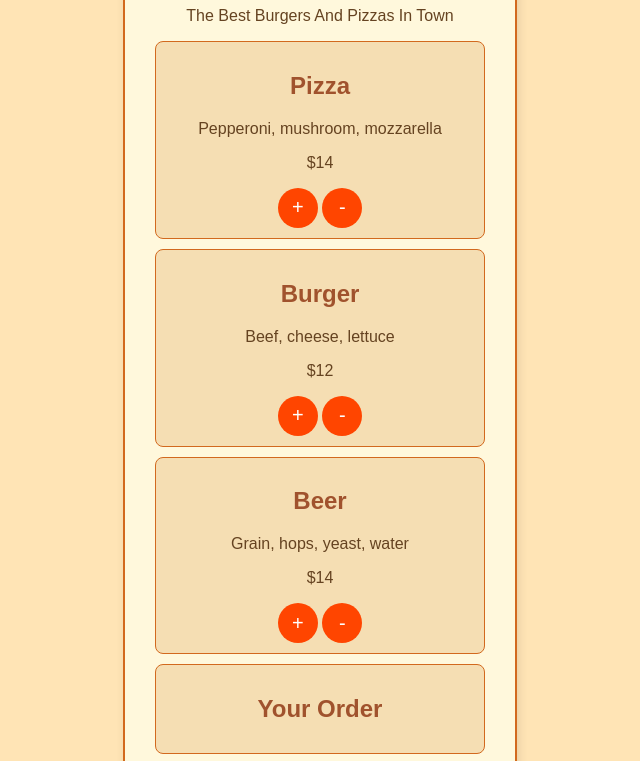
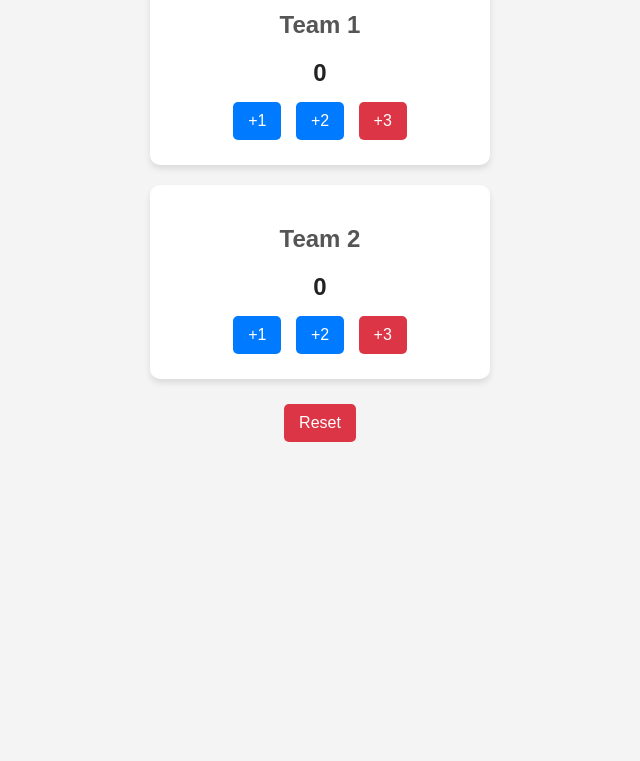
Before and after one commit to shlok222/Shlok_Cafe, a plain HTML site: page index.html in a window 1280 px wide. Shown: the part 115-876 px from the top of the page, without its empty margins (320-960 px from the left). After the commit the page ends 800 px from the top, so only its background shows below. Drawn offline with Linux system fonts and the light colour scheme.

Commit message:
Add files via upload

```diff
--- a/index.css
+++ b/index.css
@@ -1,78 +1,58 @@
 body {
     font-family: Arial, sans-serif;
-    background-color: #ffe4b5; /* Warm cafe-style background */
     text-align: center;
-    margin: 0;
-    padding: 0;
-}
-
-.container {
-    background-color: #fff8dc; /* Soft cream background for menu items */
-    margin: 20px auto;
+    background-color: #f4f4f4;
     padding: 20px;
-    width: 350px;
-    border: 2px solid #d2691e; /* Warm brown border */
-    border-radius: 10px;
-    box-shadow: 2px 2px 10px rgba(0, 0, 0, 0.1);
 }
 
 h1 {
-    color: #8b4513; /* Deep brown color for cafe name */
+    color: #333;
 }
 
 h2 {
-    color: #a0522d; /* Rich brown for headings */
+    color: #555;
+}
+
+div {
+    background: white;
+    border-radius: 10px;
+    padding: 20px;
+    margin: 20px auto;
+    width: 300px;
+    box-shadow: 0px 4px 6px rgba(0, 0, 0, 0.1);
 }
 
 p {
-    color: #654321; /* Dark brown for descriptions */
+    font-size: 24px;
+    font-weight: bold;
+    color: #222;
+    margin: 10px 0;
 }
 
 button {
-    background-color: #ff4500;
+    background-color: #007bff;
     color: white;
     border: none;
-    width: 40px;
-    height: 40px;
-    border-radius: 50%;
-    font-size: 20px;
+    padding: 10px 15px;
+    margin: 5px;
+    border-radius: 5px;
+    font-size: 16px;
     cursor: pointer;
-    transition: background-color 0.3s;
+    transition: background 0.3s;
 }
 
 button:hover {
-    background-color: #e63900;
+    background-color: #0056b3;
 }
 
-#Btn4 {
-    background-color: #d2691e; /* Warm brown color */
-    color: white;
-    border: none;
-    width: 150px;
-    height: 50px;
-    border-radius: 25px; /* Rounded edges */
-    font-size: 18px;
-    font-weight: bold;
-    cursor: pointer;
-    transition: background-color 0.3s, transform 0.2s;
-    margin-top: 15px;
+button:active {
+    transform: scale(0.95);
 }
 
-#Btn4:hover {
-    background-color: #a0522d; /* Darker brown on hover */
-    transform: scale(1.05); /* Slight zoom effect */
+button:last-of-type {
+    background-color: #dc3545;
 }
 
-#Btn4:active {
-    background-color: #8b4513; /* Even darker brown when clicked */
-    transform: scale(0.98); /* Click effect */
+button:last-of-type:hover {
+    background-color: #a71d2a;
 }
-
-
-.container div {
-    background-color: #f5deb3;
-    margin: 10px;
-    padding: 10px;
-    border-radius: 8px;
-    border: 1px solid #d2691e;
-}
--- a/index.html
+++ b/index.html
@@ -1,46 +1,26 @@
-<html>
+<html   >
     <head>
-       <link rel="stylesheet" href="index.css">
+        <title>Basketball Scoreboard</title>
+        <link rel="stylesheet" href="index.css">
     </head>
     <body>
-        <div class="container">
-            <h1>Shlok Cafe</h1>
-            <p>The Best Burgers And Pizzas In Town</p>
-
-            <div>
-                <h2>Pizza</h2>
-                <p>Pepperoni, mushroom, mozzarella</p>
-                <p>$14</p>
-                <button id="Btn1"> + </button>
-                <button id="RemovePizza"> - </button>
-            </div>
-
-            <div>
-                <h2>Burger</h2>
-                <p>Beef, cheese, lettuce</p>
-                <p>$12</p>
-                <button id="Btn2"> + </button>
-                <button id="RemoveBurger"> - </button>
-            </div>
-
-            <div>
-                <h2>Beer</h2>
-                <p>Grain, hops, yeast, water</p>
-                <p>$14</p>
-                <button id="Btn3"> + </button>
-                <button id="RemoveBeer"> - </button>
-            </div>
-
-            <div>
-                <h2>Your Order</h2>
-                <h3 id="order"></h3>
-            </div>
-            <div>
-                <button id="Btn4">Place Order</button>
-                <h2 id="thankyou"></h2>
-            </div>
+        <h1>Scoreboard</h1>
+        <div>
+            <h2>Team 1</h2>
+            <p id="team1-score">0</p>
+            <button onclick="add1ToTeam1()"> +1</button>
+            <button onclick="add2ToTeam1()"> +2</button>
+            <button onclick="add3ToTeam1()"> +3</button>
         </div>
-
-        <script src="index.js"></script>
+        <div>
+            <h2>Team 2</h2>
+            <p id="team2-score">0</p>
+            <button onclick="add1ToTeam2()"> +1</button>
+            <button onclick="add2ToTeam2()"> +2</button>
+            <button onclick="add3ToTeam2()"> +3</button>
+        </div>
+        <button onclick="resetScore()">Reset</button>
+        <script src="index.js">
+        </script>
     </body>
 </html>
--- a/index.js
+++ b/index.js
@@ -1,87 +1,43 @@
-let order = [];
-const pizzaBtn = document.getElementById("Btn1");
-const burgerBtn = document.getElementById("Btn2");
-const beerBtn = document.getElementById("Btn3");
-const placeOrder = document.getElementById("Btn4");
+let team1Score = document.getElementById("team1-score");
+let team2Score = document.getElementById("team2-score");
+
+let team1ScoreValue = 0;
+let team2ScoreValue = 0;
 
 
-const removePizzaBtn = document.getElementById("RemovePizza");
-const removeBurgerBtn = document.getElementById("RemoveBurger");
-const removeBeerBtn = document.getElementById("RemoveBeer");
-
-const finalOrder = document.getElementById("order");
-const thankYou = document.getElementById("thankyou")
-
-let pizzaCount = 0;
-let burgerCount = 0;
-let beerCount = 0;
-
-const pizzaPrice = 14;
-const burgerPrice = 12;
-const beerPrice = 14;
-
-// Function to update the order display
-function updateOrder() {
-    let orderSummary = "";
-    let totalCost = (pizzaCount * pizzaPrice) + (burgerCount * burgerPrice) + (beerCount * beerPrice);
-
-    if (pizzaCount > 0) {
-        orderSummary += `🍕 Pizza: ${pizzaCount} / Total Cost = $${pizzaCount * pizzaPrice}<br>`;
-    }
-    if (burgerCount > 0) {
-        orderSummary += `🍔 Burger: ${burgerCount} / Total Cost = $${burgerCount * burgerPrice}<br>`;
-    }
-    if (beerCount > 0) {
-        orderSummary += `🍺 Beer: ${beerCount} / Total Cost = $${beerCount * beerPrice}<br>`;
-    }
-
-    if (totalCost > 0) {
-        orderSummary += `<hr><strong>🛒 Final Total Cost: $${totalCost}</strong>`;
-    } else {
-        orderSummary = "Your cart is empty.";
-    }
-
-    finalOrder.innerHTML = orderSummary;
+function add1ToTeam1() {
+    team1ScoreValue += 1;
+    team1Score.textContent = team1ScoreValue;
 }
 
-// Add event listeners to add items
-pizzaBtn.addEventListener("click", function () {
-    pizzaCount += 1;
-    updateOrder();
-});
+function add2ToTeam1() {
+    team1ScoreValue += 2;
+    team1Score.textContent = team1ScoreValue;
+}
 
-burgerBtn.addEventListener("click", function () {
-    burgerCount += 1;
-    updateOrder();
-});
+function add3ToTeam1() {
+    team1ScoreValue += 3;
+    team1Score.textContent = team1ScoreValue;
+}
 
-beerBtn.addEventListener("click", function () {
-    beerCount += 1;
-    updateOrder();
-});
+function add1ToTeam2() {
+    team2ScoreValue += 1;
+    team2Score.textContent = team2ScoreValue;
+}
 
-// Add event listeners to remove items
-removePizzaBtn.addEventListener("click", function () {
-    if (pizzaCount > 0) {
-        pizzaCount -= 1;
-    }
-    updateOrder();
-});
+function add2ToTeam2() {
+    team2ScoreValue += 2;
+    team2Score.textContent = team2ScoreValue;
+}
 
-removeBurgerBtn.addEventListener("click", function () {
-    if (burgerCount > 0) {
-        burgerCount -= 1;
-    }
-    updateOrder();
-});
+function add3ToTeam2() {
+    team2ScoreValue += 3;
+    team2Score.textContent = team2ScoreValue;
+}
 
-removeBeerBtn.addEventListener("click", function () {
-    if (beerCount > 0) {
-        beerCount -= 1;
-    }
-    updateOrder();
-});
-
-placeOrder.addEventListener("click", function() {
-    thankYou.textContent = `Your order has been placed ✅`
-})
+function resetScore() {
+    team1ScoreValue = 0;
+    team2ScoreValue = 0;
+    team1Score.textContent = 0;
+    team2Score.textContent = 0;
+}
```
